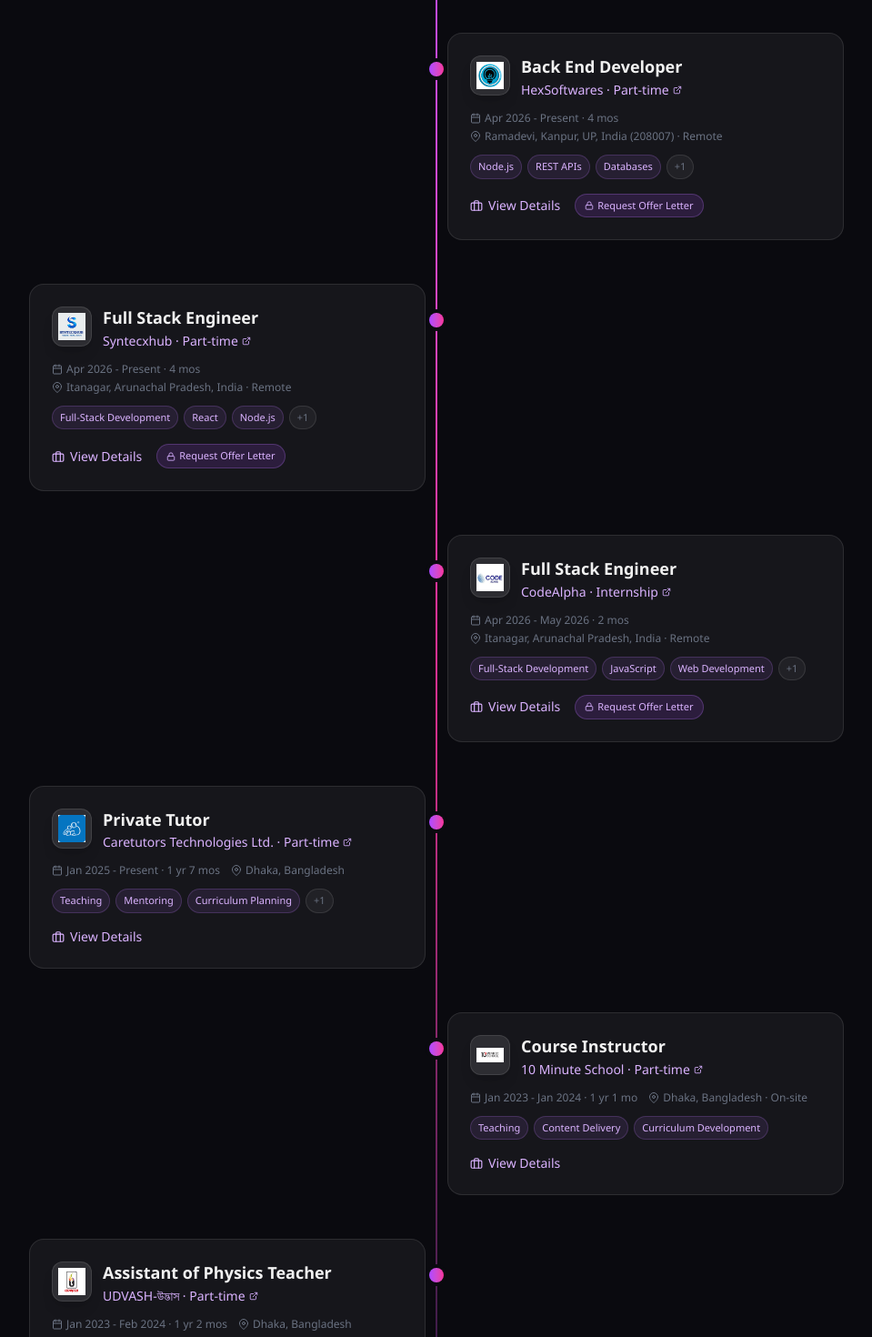
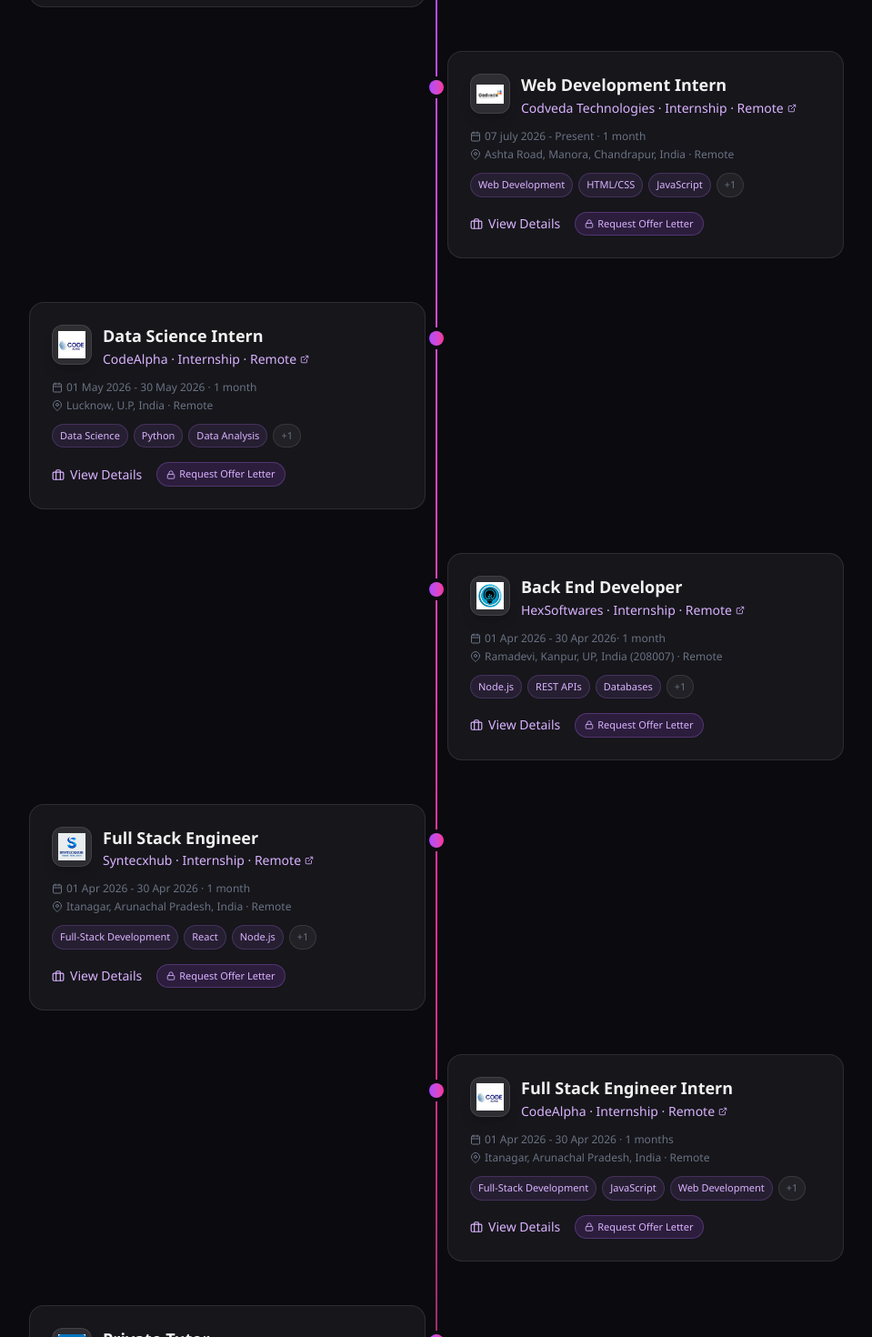
Before and after one commit to towfiqbinhasan/my-portfolio, a Next.js app: page /experience in a window 1280 px wide. Shown: the part 660-2130 px from the top of the page at 91% size, without its empty margins (160-1119 px from the left). Built offline with nearby package versions, Linux system fonts and the light colour scheme.

Commit message:
Add Experience page with internship details

```diff
--- a/app/experience/page.tsx
+++ b/app/experience/page.tsx
@@ -34,8 +34,8 @@ const experiences: Experience[] = [
     role: "Software Engineer Intern",
     company: "Tizaraa IT",
     companyLink: "https://tizaraa.com",
-    employmentType: "Full-time",
-    duration: "May 2026 - Present · 3 mos",
+   employmentType: "Internship · On-site",
+    duration: "02 May 2026 - Present · 3 months",
     location: "Dhaka, Bangladesh",
     mode: "On-site",
     logo: "/experience/tizaara.jpg",
@@ -47,11 +47,43 @@ const experiences: Experience[] = [
     offerLetter: { label: "Internship Offer Letter", fileKey: "tizaraa-offer.pdf" },
   },
   {
+  role: "Web Development Intern",
+  company: "Codveda Technologies",
+  companyLink: "https://www.codveda.com",
+  employmentType: "Internship · Remote",
+  duration: "07 july 2026 - Present · 1 month",
+  location: "Ashta Road, Manora, Chandrapur, India",
+  mode: "Remote",
+  logo: "/experience/codveda.jpg",
+  logoText: "CV",
+  logoBg: "from-blue-500 to-indigo-600",
+  description:
+    "Selected as a Web Development Intern at Codveda Technologies for exceptional qualifications, strong technical skills, and enthusiasm for web development. The role involves immersing in the dynamic world of web development and digital innovation, participating in projects requiring expertise in web design, development, and implementation, and contributing to creating and enhancing web applications that are functional, user-friendly, and visually appealing.",
+  skills: ["Web Development", "HTML/CSS", "JavaScript", "UI/UX Implementation"],
+  offerLetter: { label: "Internship Offer Letter", fileKey: "codveda-offer.pdf" },
+},
+{
+  role: "Data Science Intern",
+  company: "CodeAlpha",
+  companyLink: "https://www.codealpha.tech",
+  employmentType: "Internship · Remote",
+  duration: "01 May 2026 - 30 May 2026 · 1 month",
+  location: "Lucknow, U.P, India",
+  mode: "Remote",
+  logo: "/experience/code.jpg",
+  logoText: "CA",
+  logoBg: "from-pink-500 to-rose-600",
+  description:
+    "Completed a Data Science Internship at CodeAlpha from 1st May 2026 to 30th May 2026, focused on learning new skills with a deeper understanding of concepts through hands-on application of gained knowledge. The internship emphasized orientation, practical skill-building, and fulfilling assigned work responsibly and effectively — equipping for future data science projects.",
+  skills: ["Data Science", "Python", "Data Analysis", "Machine Learning"],
+  offerLetter: { label: "Internship Offer Letter", fileKey: "codealpha-offer.pdf" },
+},
+  {
     role: "Back End Developer",
     company: "HexSoftwares",
     companyLink: "https://hexsoftwares.tech",
-    employmentType: "Part-time",
-    duration: "Apr 2026 - Present · 4 mos",
+    employmentType: "Internship · Remote",
+    duration: "01 Apr 2026 - 30 Apr 2026· 1 month",
     location: "Ramadevi, Kanpur, UP, India (208007)",
     mode: "Remote",
     logo: "/experience/hex.jpg",
@@ -66,8 +98,8 @@ const experiences: Experience[] = [
     role: "Full Stack Engineer",
     company: "Syntecxhub",
     companyLink: "https://syntecxhub.com",
-    employmentType: "Part-time",
-    duration: "Apr 2026 - Present · 4 mos",
+    employmentType: "Internship · Remote",
+    duration: "01 Apr 2026 - 30 Apr 2026 · 1 month",
     location: "Itanagar, Arunachal Pradesh, India",
     mode: "Remote",
     logo: "/experience/sys.jpg",
@@ -79,11 +111,11 @@ const experiences: Experience[] = [
     offerLetter: { label: "Internship Offer Letter", fileKey: "syntecxhub-offer.pdf" },
   },
   {
-    role: "Full Stack Engineer",
+    role: "Full Stack Engineer Intern",
     company: "CodeAlpha",
     companyLink: "https://www.codealpha.tech",
-    employmentType: "Internship",
-    duration: "Apr 2026 - May 2026 · 2 mos",
+    employmentType:"Internship · Remote",
+    duration: "01 Apr 2026 - 30 Apr 2026 · 1 months",
     location: "Itanagar, Arunachal Pradesh, India",
     mode: "Remote",
     logo: "/experience/code.jpg",
@@ -98,8 +130,8 @@ const experiences: Experience[] = [
     role: "Private Tutor",
     company: "Caretutors Technologies Ltd.",
     companyLink: "https://caretutors.com",
-    employmentType: "Part-time",
-    duration: "Jan 2025 - Present · 1 yr 7 mos",
+    employmentType: "Part-time · On-site",
+    duration: "Jan 2025 - Present · 1 yr 7 months",
     location: "Dhaka, Bangladesh",
     mode: "",
     logo: "/experience/care.jpg",
@@ -113,8 +145,8 @@ const experiences: Experience[] = [
     role: "Course Instructor",
     company: "10 Minute School",
     companyLink: "https://10minuteschool.com",
-    employmentType: "Part-time",
-    duration: "Jan 2023 - Jan 2024 · 1 yr 1 mo",
+    employmentType: "Part-time · Remote",
+    duration: "Jan 2023 - Jan 2024 · 1 yr 1 month",
     location: "Dhaka, Bangladesh",
     mode: "On-site",
     logo: "/experience/10min.jpg",
@@ -128,8 +160,8 @@ const experiences: Experience[] = [
     role: "Assistant of Physics Teacher",
     company: "UDVASH-উদ্ভাস",
     companyLink: "https://udvash.com",
-    employmentType: "Part-time",
-    duration: "Jan 2023 - Feb 2024 · 1 yr 2 mos",
+    employmentType: "Part-time · On-site",
+    duration: "Jan 2023 - Feb 2024 · 1 yr 2 months",
     location: "Dhaka, Bangladesh",
     mode: "",
     logo: "/experience/ud.jpg",
```
Also changed, not shown: public/experience/codveda.jpg (added).
